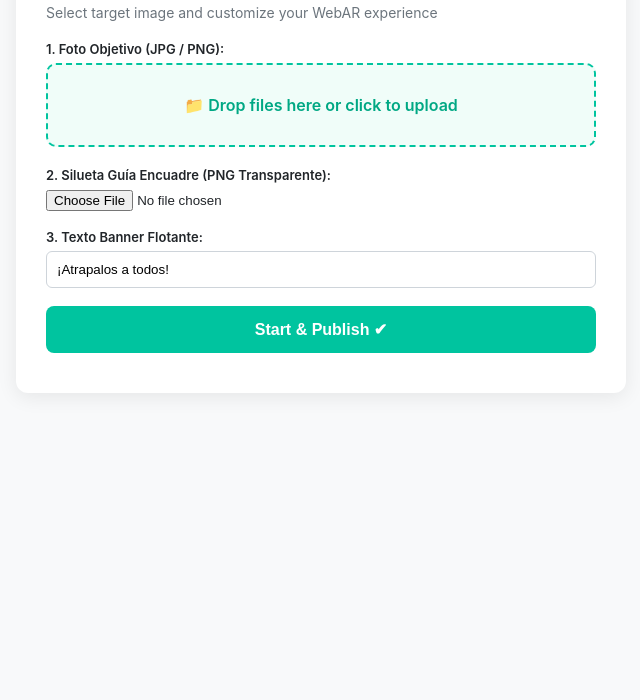
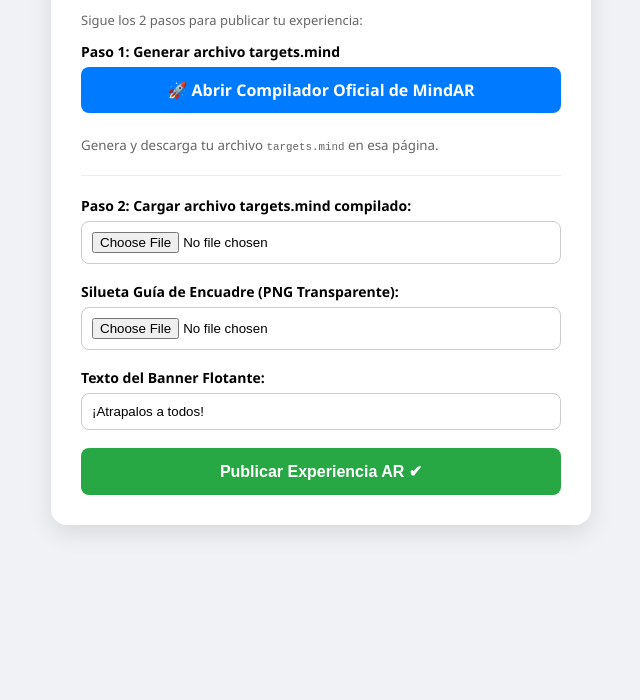
Before and after one commit to Frank6644UDG/pikachu-webar, a website: page public/admin.html in a window 1280 px wide. Shown: the part 100-800 px from the top of the page, without its empty margins (319-959 px from the left). Drawn offline with Linux system fonts and the light colour scheme.

Commit message:
Update admin.html

```diff
--- a/public/admin.html
+++ b/public/admin.html
@@ -3,185 +3,97 @@
 <head>
   <meta charset="UTF-8">
   <meta name="viewport" content="width=device-width, initial-scale=1.0">
-  <title>Image Targets Compiler - WebAR Panel</title>
-
-  <!-- Carga de la versión de MindAR que utiliza el compilador web oficial -->
-  <script src="https://cdn.jsdelivr.net/npm/mind-ar@1.2.5/dist/mindar-image.prod.js"></script>
-
+  <title>Panel de Administración WebAR</title>
   <style>
-    body {
-      font-family: -apple-system, BlinkMacSystemFont, "Segoe UI", Roboto, Helvetica, Arial, sans-serif;
-      background-color: #f8f9fa;
-      margin: 0;
-      padding: 30px 20px;
-      color: #212529;
-      display: flex;
-      justify-content: center;
-    }
-    .container {
-      max-width: 550px;
-      width: 100%;
-      background: #ffffff;
-      padding: 25px 30px;
-      border-radius: 12px;
-      box-shadow: 0 4px 20px rgba(0,0,0,0.08);
-    }
-    h2 { margin-top: 0; font-size: 24px; font-weight: 700; color: #111; }
-    p.subtitle { font-size: 14px; color: #6c757d; margin-bottom: 20px; }
-
-    .dropzone {
-      border: 2px dashed #00c49f;
-      border-radius: 10px;
-      padding: 30px;
-      text-align: center;
-      background: #f0fdf9;
-      cursor: pointer;
-      margin-bottom: 20px;
-    }
-    .dropzone input { display: none; }
-    .dropzone label { cursor: pointer; font-weight: 600; color: #00a884; }
-
+    body { font-family: 'Segoe UI', Tahoma, sans-serif; background: #f0f2f5; padding: 20px; display: flex; justify-content: center; }
+    .card { background: #fff; padding: 30px; border-radius: 16px; max-width: 480px; width: 100%; box-shadow: 0 8px 24px rgba(0,0,0,0.1); }
+    h2 { margin-top: 0; color: #111; }
     .form-group { margin-bottom: 18px; }
-    label.title-label { font-weight: 600; font-size: 13px; display: block; margin-bottom: 6px; }
-
-    input[type="text"], select {
-      width: 100%;
-      padding: 10px;
-      border: 1px solid #ced4da;
-      border-radius: 6px;
-      box-sizing: border-box;
-    }
-
-    .btn-start {
-      width: 100%;
-      background-color: #00c49f;
-      color: white;
-      border: none;
-      padding: 14px;
-      font-size: 16px;
-      font-weight: 700;
-      border-radius: 8px;
-      cursor: pointer;
-      transition: background 0.2s;
-    }
-    .btn-start:hover { background-color: #00a884; }
-    .btn-start:disabled { background-color: #a8e6cf; cursor: not-allowed; }
-
-    #progress-status {
-      margin-top: 15px;
-      font-weight: 600;
-      text-align: center;
-      color: #008f7a;
-    }
+    label { font-weight: bold; display: block; margin-bottom: 6px; font-size: 14px; }
+    input[type="file"], input[type="text"] { width: 100%; padding: 10px; border: 1px solid #ccc; border-radius: 8px; box-sizing: border-box; }
+    .btn-compiler { display: block; background: #007bff; color: white; text-align: center; padding: 12px; border-radius: 8px; text-decoration: none; font-weight: bold; margin-bottom: 20px; }
+    .btn-submit { width: 100%; background: #28a745; color: white; border: none; padding: 14px; border-radius: 8px; font-weight: bold; font-size: 16px; cursor: pointer; }
+    .btn-submit:hover { background: #218838; }
   </style>
 </head>
 <body>
 
-  <div class="container">
-    <h2>Image Targets Compiler</h2>
-    <p class="subtitle">Select target image and customize your WebAR experience</p>
+  <div class="card">
+    <h2>Configurador WebAR</h2>
+    <p style="color:#666; font-size:13px;">Sigue los 2 pasos para publicar tu experiencia:</p>
 
-    <!-- Zona Cargar Foto Objetivo -->
+    <!-- Enlace al Compilador Oficial sin Errores -->
     <div class="form-group">
-      <label class="title-label">1. Foto Objetivo (JPG / PNG):</label>
-      <div class="dropzone" onclick="document.getElementById('foto-objetivo').click()">
-        <label id="label-objetivo">📁 Drop files here or click to upload</label>
-        <input type="file" id="foto-objetivo" accept="image/*" onchange="mostrarNombreArchivo(this, 'label-objetivo')">
-      </div>
+      <label>Paso 1: Generar archivo targets.mind</label>
+      <a href="https://hiukim.github.io/mind-ar-js-doc/tools/compile" target="_blank" class="btn-compiler">
+        🚀 Abrir Compilador Oficial de MindAR
+      </a>
+      <small style="color: #666;">Genera y descarga tu archivo <code>targets.mind</code> en esa página.</small>
     </div>
 
-    <!-- Zona Cargar Silueta PNG -->
-    <div class="form-group">
-      <label class="title-label">2. Silueta Guía Encuadre (PNG Transparente):</label>
-      <input type="file" id="foto-silueta" accept="image/png">
-    </div>
+    <hr style="border:0; border-top:1px solid #eee; margin: 20px 0;">
 
-    <!-- Mensaje Banner -->
-    <div class="form-group">
-      <label class="title-label">3. Texto Banner Flotante:</label>
-      <input type="text" id="input-texto" value="¡Atrapalos a todos!">
-    </div>
+    <!-- Subida de Archivos a Render -->
+    <form id="form-config" onsubmit="guardarConfiguracion(event)">
+      <div class="form-group">
+        <label for="input-mind">Paso 2: Cargar archivo targets.mind compilado:</label>
+        <input type="file" id="input-mind" accept=".mind" required>
+      </div>
 
-    <button class="btn-start" id="btn-start" onclick="iniciarCompilacionOficial()">Start & Publish ✔</button>
+      <div class="form-group">
+        <label for="input-silueta">Silueta Guía de Encuadre (PNG Transparente):</label>
+        <input type="file" id="input-silueta" accept="image/png">
+      </div>
 
-    <div id="progress-status"></div>
+      <div class="form-group">
+        <label for="input-texto">Texto del Banner Flotante:</label>
+        <input type="text" id="input-texto" value="¡Atrapalos a todos!">
+      </div>
+
+      <button type="submit" class="btn-submit" id="btn-save">Publicar Experiencia AR ✔</button>
+    </form>
   </div>
 
   <script>
-    function mostrarNombreArchivo(input, labelId) {
-      if (input.files && input.files[0]) {
-        document.getElementById(labelId).innerText = "📄 Imagen cargada: " + input.files[0].name;
-      }
-    }
+    async function guardarConfiguracion(e) {
+      e.preventDefault();
+      const mindFile = document.getElementById('input-mind').files[0];
+      const siluetaFile = document.getElementById('input-silueta').files[0];
+      const texto = document.getElementById('input-texto').value;
+      const btn = document.getElementById('btn-save');
 
-    function cargarImagenDOM(file) {
-      return new Promise((resolve, reject) => {
-        const img = new Image();
-        img.onload = () => resolve(img);
-        img.onerror = reject;
-        img.src = URL.createObjectURL(file);
-      });
-    }
-
-    async function iniciarCompilacionOficial() {
-      const inputObj = document.getElementById('foto-objetivo');
-      const inputSil = document.getElementById('foto-silueta');
-      const textoMensaje = document.getElementById('input-texto').value;
-      const btn = document.getElementById('btn-start');
-      const status = document.getElementById('progress-status');
-
-      if (!inputObj.files[0]) {
-        alert("Por favor selecciona una imagen objetivo antes de iniciar.");
+      if (!mindFile) {
+        alert("Por favor sube el archivo targets.mind generado.");
         return;
       }
 
       btn.disabled = true;
-      status.innerText = "Inicializando motor de compilación oficial...";
+      btn.innerText = "Subiendo a Render...";
+
+      const formData = new FormData();
+      formData.append('mindFile', mindFile);
+      if (siluetaFile) {
+        formData.append('fotoSilueta', siluetaFile);
+      }
+
+      localStorage.setItem('texto_mensaje_custom', texto);
 
       try {
-        // Cargar la imagen cargada
-        const imgElement = await cargarImagenDOM(inputObj.files[0]);
-
-        // Iniciar el compilador oficial de MindAR (idéntico al de la web de la imagen)
-        const compiler = new window.MINDAR.IMAGE.Compiler();
-
-        status.innerText = "Compilando mapa de puntos... 0%";
-
-        const dataList = await compiler.compileImageTargets([imgElement], (progress) => {
-          status.innerText = `Compilando mapa de puntos... ${progress.toFixed(1)}%`;
-        });
-
-        status.innerText = "Generando archivo final .mind...";
-        const exportedBuffer = await compiler.exportData();
-
-        // Enviar resultado directamente a tu servidor Node.js en Render
-        const formData = new FormData();
-        const mindBlob = new Blob([exportedBuffer], { type: 'application/octet-stream' });
-        formData.append('mindFile', mindBlob, 'targets.mind');
-
-        if (inputSil.files[0]) {
-          formData.append('fotoSilueta', inputSil.files[0]);
-        }
-
-        localStorage.setItem('texto_mensaje_custom', textoMensaje);
-
-        status.innerText = "Guardando en servidor Render...";
         const res = await fetch('/api/compile', { method: 'POST', body: formData });
         const data = await res.json();
 
         if (data.success) {
-          alert("¡Compilación exitosa! Redirigiendo a la experiencia WebAR...");
+          alert("¡Experiencia publicada exitosamente! Redirigiendo...");
           window.location.href = 'index.html';
         } else {
-          alert("Error en servidor: " + data.error);
+          alert("Error en el servidor: " + data.error);
           btn.disabled = false;
+          btn.innerText = "Publicar Experiencia AR ✔";
         }
-
       } catch (err) {
-        console.error(err);
-        alert("Error durante la compilación: " + err.message);
+        alert("Error de conexión con el servidor.");
         btn.disabled = false;
-        status.innerText = "";
+        btn.innerText = "Publicar Experiencia AR ✔";
       }
     }
   </script>
```
